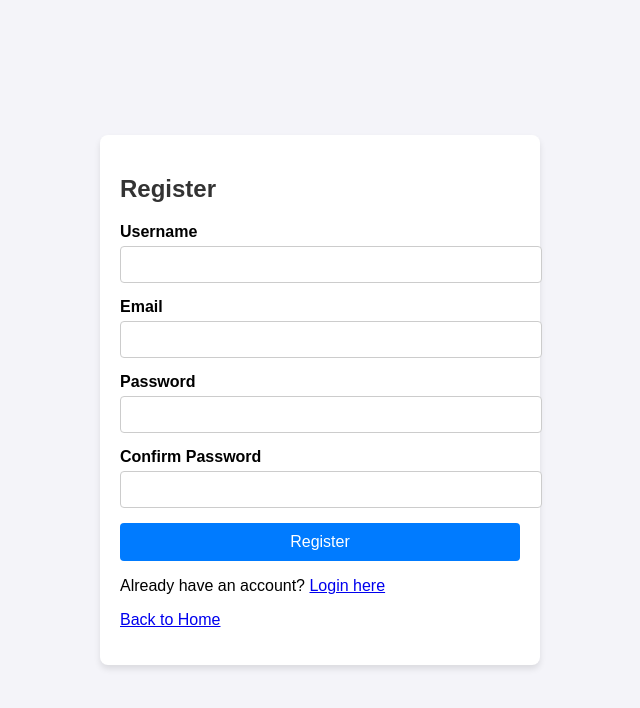
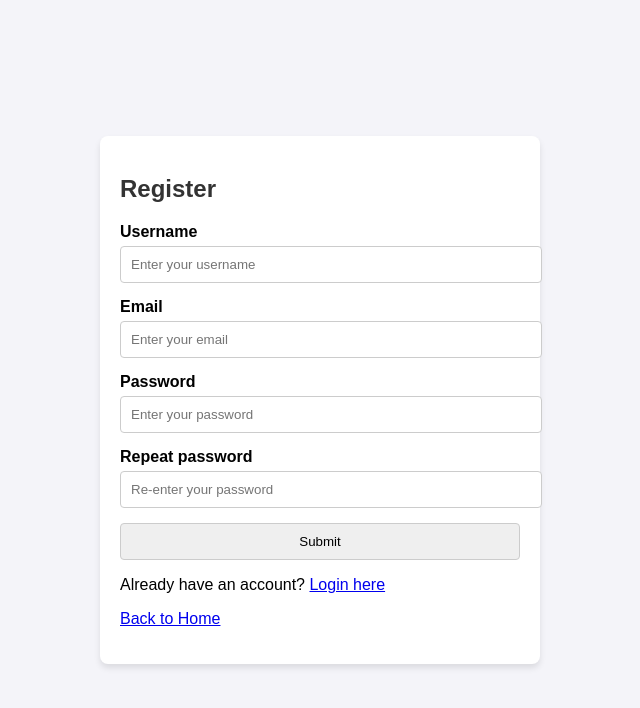
Before and after one commit to nnamyslowska/MyGitProjects, a Flask app: template templates/register.html in a window 1280 px wide. Shown: the top 708 px of the page, without its empty margins (320-960 px from the left). Run offline with Flask 3, Linux system fonts and the light colour scheme; the template is opened without the code that fills it, so the values that code supplies are empty, except form fields; tables that the repository leaves empty hold one stand-in row (values such as "Sample post"); form fields are guessed from the names that the template uses.

Commit message:
Add dashboard template and update login/register forms to use Flask-WTF

```diff
--- a/templates/register.html
+++ b/templates/register.html
@@ -58,29 +58,37 @@
   </style>
 </head>
 <body>
-  <form class="registration-form" action="/register" method="POST">
+  <form class="registration-form" method="POST" action="{{ url_for('register') }}">
     <h2>Register</h2>
+    {{ form.hidden_tag() }}
+
     <div class="form-group">
-      <label for="username">Username</label>
-      <input type="text" id="username" name="username" required>
+        {{ form.username.label }}
+        {{ form.username(class="form-control", placeholder="Enter your username") }}
     </div>
+
     <div class="form-group">
-      <label for="email">Email</label>
-      <input type="email" id="email" name="email" required>
+        {{ form.email.label }}
+        {{ form.email(class="form-control", placeholder="Enter your email") }}
     </div>
+
     <div class="form-group">
-      <label for="password">Password</label>
-      <input type="password" id="password" name="password" required>
+        {{ form.password.label }}
+        {{ form.password(class="form-control", placeholder="Enter your password") }}
     </div>
+
     <div class="form-group">
-      <label for="confirm-password">Confirm Password</label>
-      <input type="password" id="confirm-password" name="confirm_password" required>
+        {{ form.repeat_password.label }}
+        {{ form.repeat_password(class="form-control", placeholder="Re-enter your password") }}
     </div>
+
     <div class="form-group">
-      <button type="submit">Register</button>
+        {{ form.submit(class="btn btn-primary") }}
     </div>
+
     <p>Already have an account? <a href="/login">Login here</a></p>
     <p><a href="/">Back to Home</a></p>
   </form>
+
 </body>
 </html>
```
Also changed, not shown: templates/dashboard.html (added, +12 -0 lines), templates/login.html (+18 -8 lines).
